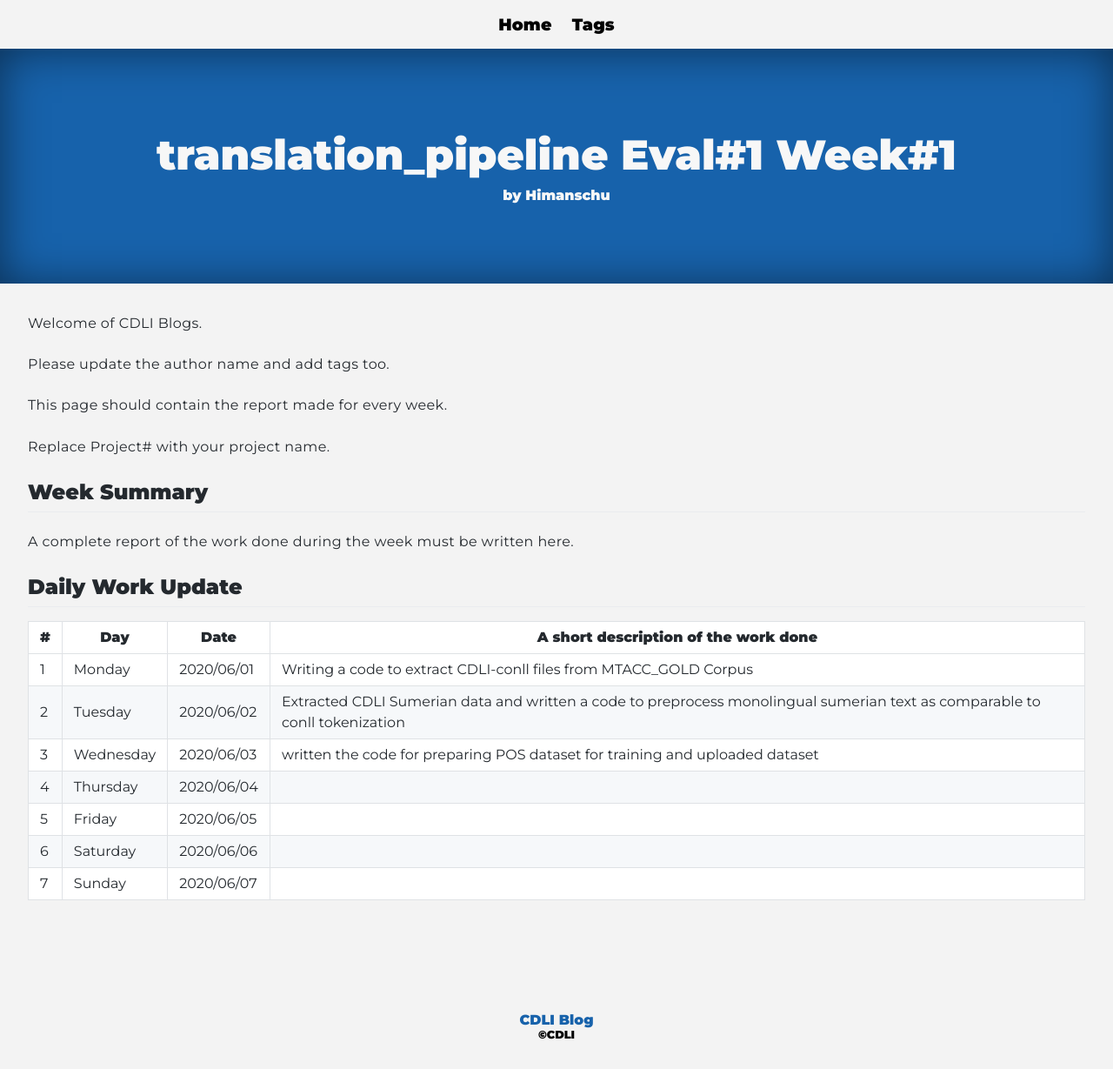
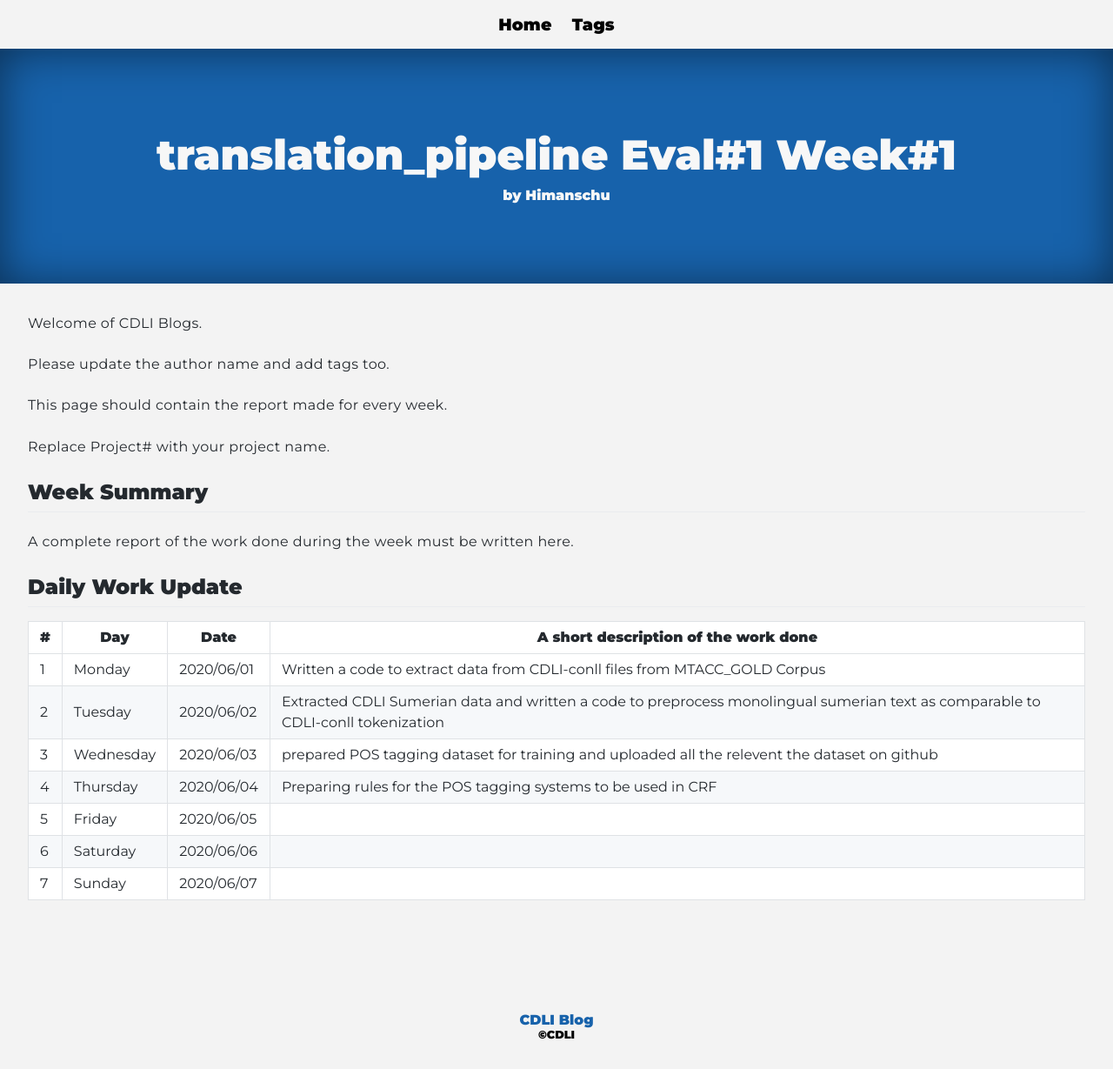
Before and after one commit to cdli-gh/blog, a Jekyll site: the page built from _blog/gsoc20/translation_pipeline/posts/01_week1.md, in a window 1280 px wide. Shown: the whole page at 87% size. Built offline with Jekyll 4.4.1, drawn with Linux system fonts in a browser that asks for light colours; Markdown is read by kramdown in place of the engine named in the settings.

Commit message:
Update 01_week1.md

```diff
--- a/_blog/gsoc20/translation_pipeline/posts/01_week1.md
+++ b/_blog/gsoc20/translation_pipeline/posts/01_week1.md
@@ -21,10 +21,10 @@ A complete report of the work done during the week must be written here.
 
 |\#|Day|Date|A short description of the work done|
 |---	|---	|---	|---	|
-|1   	| Monday 	|   2020/06/01	| Writing a code to extract CDLI-conll files from MTACC_GOLD Corpus|
-|2   	| Tuesday  	|   2020/06/02	|   Extracted CDLI Sumerian data and written a code to preprocess monolingual sumerian text as comparable to conll tokenization 	|
-|3   	| Wednesday  	|  2020/06/03 	|   written the code for preparing POS dataset for training and uploaded dataset	|
-|4   	| Thursday  	|   2020/06/04	|   	|
+|1   	| Monday 	|   2020/06/01	| Written a code to extract data from CDLI-conll files from MTACC_GOLD Corpus|
+|2   	| Tuesday  	|   2020/06/02	|   Extracted CDLI Sumerian data and written a code to preprocess monolingual sumerian text as comparable to CDLI-conll tokenization 	|
+|3   	| Wednesday  	|  2020/06/03 	|   prepared POS tagging dataset for training and uploaded all the relevent the dataset	on github|
+|4   	| Thursday  	|   2020/06/04	|   Preparing rules for the POS tagging	systems to be used in CRF|
 |5   	| Friday  	|   2020/06/05	|   	|
 |6   	| Saturday  	|   2020/06/06	|   	|
 |7   	| Sunday  	|   2020/06/07	|   	|
```
